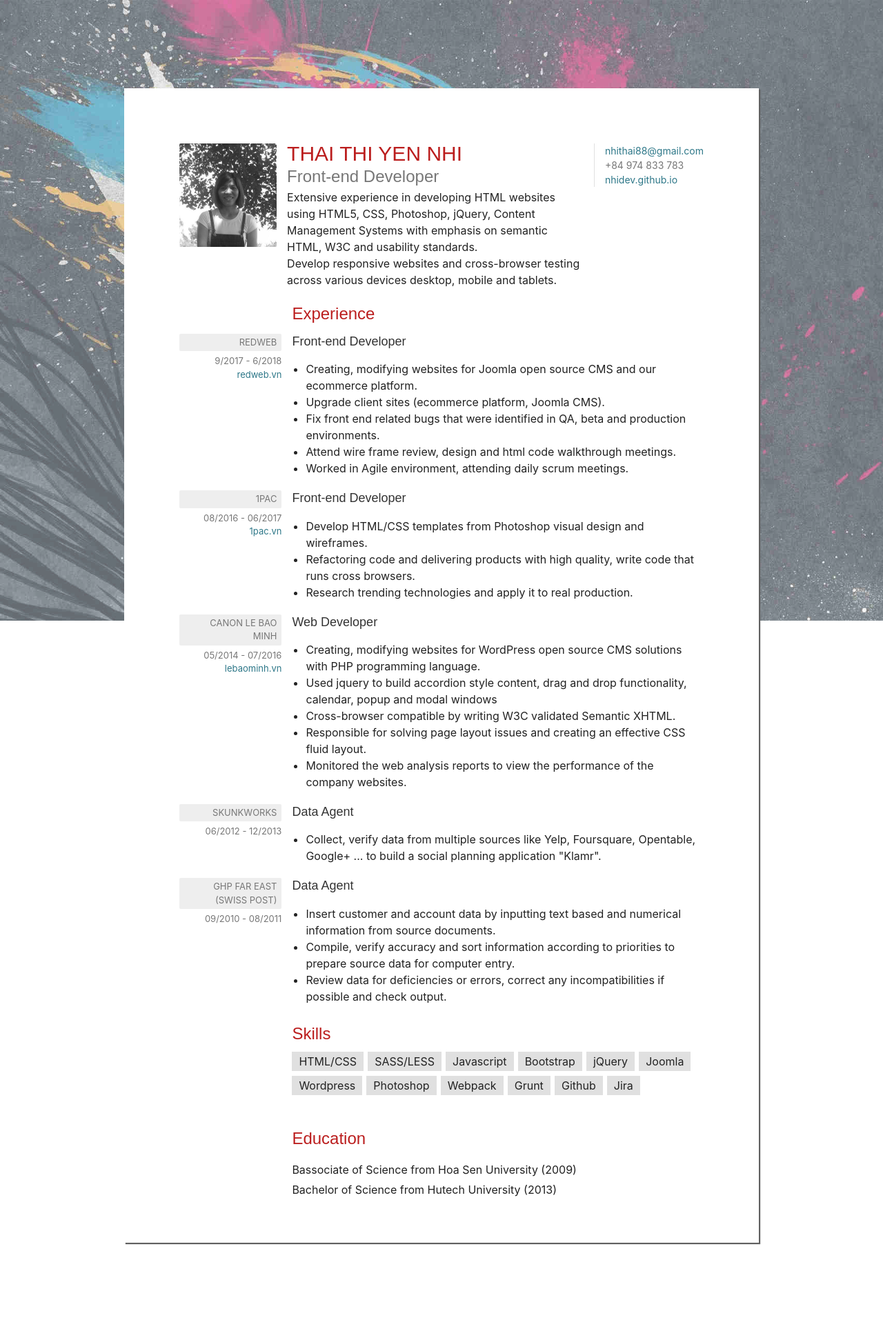
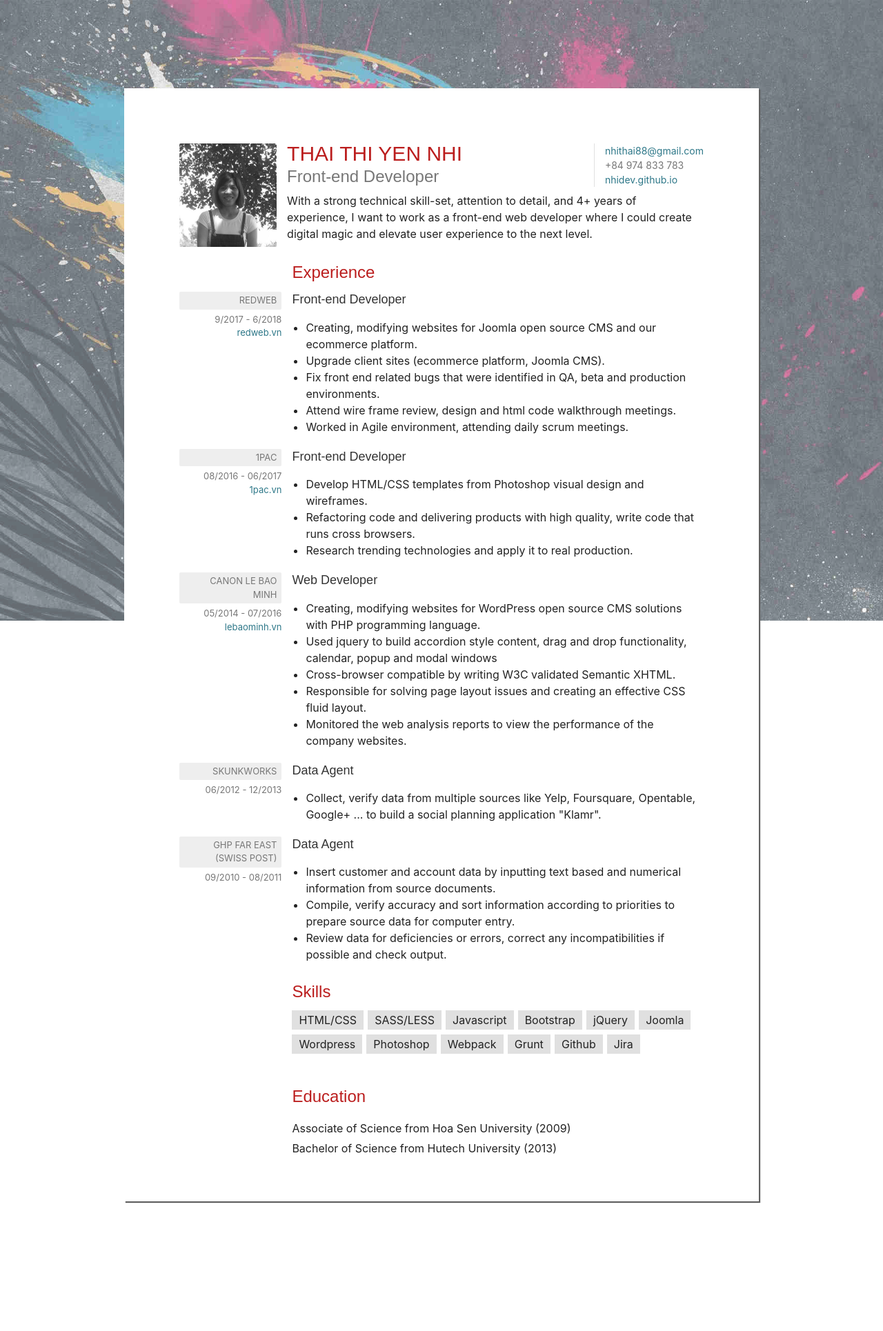
Before and after one commit to nhidev/nhidev.github.io, a Jekyll site: the page built from cv.md, in a window 1280 px wide. Shown: the whole page at 69% size. Built offline with Jekyll 4.4.1, drawn with Linux system fonts in a browser that asks for light colours; nearby versions of some CDN libraries; some web fonts are replaced; after the commit the page ends 1870 px from its top, so only the background shows below that.

Commit message:
edit content

```diff
--- a/_layouts/cv.html
+++ b/_layouts/cv.html
@@ -28,11 +28,7 @@ layout: default
         <h1 class="cv-header-name">Thai Thi Yen Nhi</h1>
         <h2 class="cv-header-subname">Front-end Developer</h2>
         <div class="cv-header-lead">
-         Extensive experience in developing HTML websites using HTML5, CSS, Photoshop, jQuery, Content
-Management Systems with emphasis on semantic HTML, W3C and usability standards.
-          <br>
-          Develop responsive websites and cross-browser testing across various devices desktop, mobile
-and tablets.
+         With a strong technical skill-set, attention to detail, and 4+ years of experience, I want to work as a front-end web developer where I could create digital magic and elevate user experience to the next level.
         </div>
       </div>
       <div class="cv-header-meta">
@@ -43,7 +39,7 @@ and tablets.
         </div> -->
         <div class="cv-header-meta-right">
           <div class="cv-header-meta-row">
-            <a href="mailto:jacek@jtom.me">nhithai88@gmail.com</a>
+            <a href="mailto:nhithai88@gmail.com">nhithai88@gmail.com</a>
           </div>
           <div class="cv-header-meta-row">
             +84 974 833 783
@@ -170,7 +166,7 @@ and tablets.
         <div class="cv-timeline">
           <div class="cv-timeline-row">
             <div class="cv-timeline-body">
-              <p>Bassociate of Science from Hoa Sen University (2009)</p>
+              <p>Associate of Science from Hoa Sen University (2009)</p>
               <p>Bachelor of Science from Hutech University (2013)</p>
 
             </div>
--- a/_layouts/home.html
+++ b/_layouts/home.html
@@ -27,11 +27,13 @@ layout: default
                   <li class="email"><i class="fa fa-envelope"></i><a href="mailto: nhithai88@email.com">nhithai88@gmail.com</a></li>
                   <li class="phone"><i class="fa fa-phone"></i><a href="tel:0974833783">0974 833 783</a></li>
 
+
               </ul>
-              <ul class="list-inline d-none">
+              <ul class="list-inline">
                  <li class="list-inline-item"><a href="https://www.linkedin.com/in/nhi-thai-b69b7535" target="_blank"><i class="fa fa-linkedin"></i></a></li>
-                 <li class="list-inline-item"><a href="https://codepen.io/nhithai"><i class="fa fa-codepen" target="_blank"></i></a></li>
+
                  <li class="list-inline-item"><a href="https://github.com/nhidev"><i class="fa fa-github" target="_blank"></i></a></li>
+                 <li class="list-inline-item"><a href=""><i class="fa fa-print"></i></a></li>
               </ul>
 
           </div><!--//contact-container-->
--- a/_sass/_custom.scss
+++ b/_sass/_custom.scss
@@ -376,7 +376,11 @@ body.cv{
 }
 .cv-header{
     display:-ms-flexbox;
-    display:flex
+    display:flex;
+    position: relative;
+}
+.cv-header-lead {
+    margin-top: 10px;
 }
 @media (false) and (max-width:1023px){
     .cv-header{
@@ -426,7 +430,10 @@ body.cv{
     overflow:hidden;
     font-size:14px;
     color:#777;
-    white-space:nowrap
+    white-space:nowrap;
+    position: absolute;
+    top: 0;
+    right: 0;
 }
 @media (false) and (max-width:1023px){
     .cv-header-meta{
```
